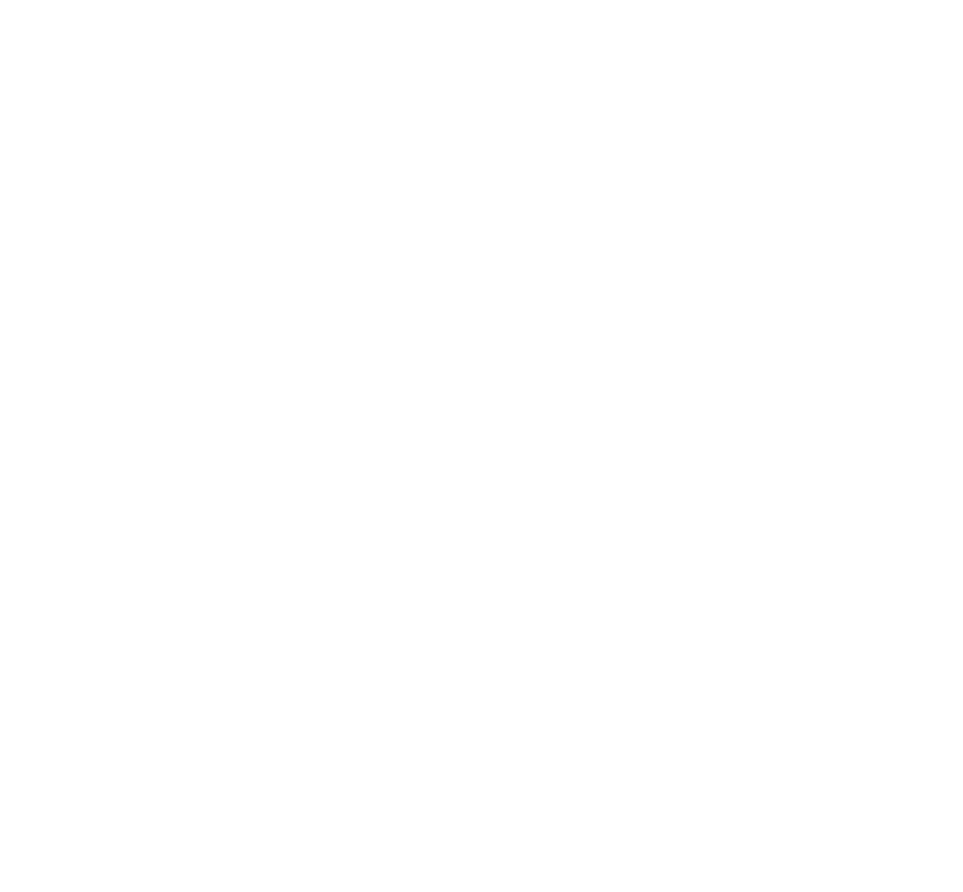
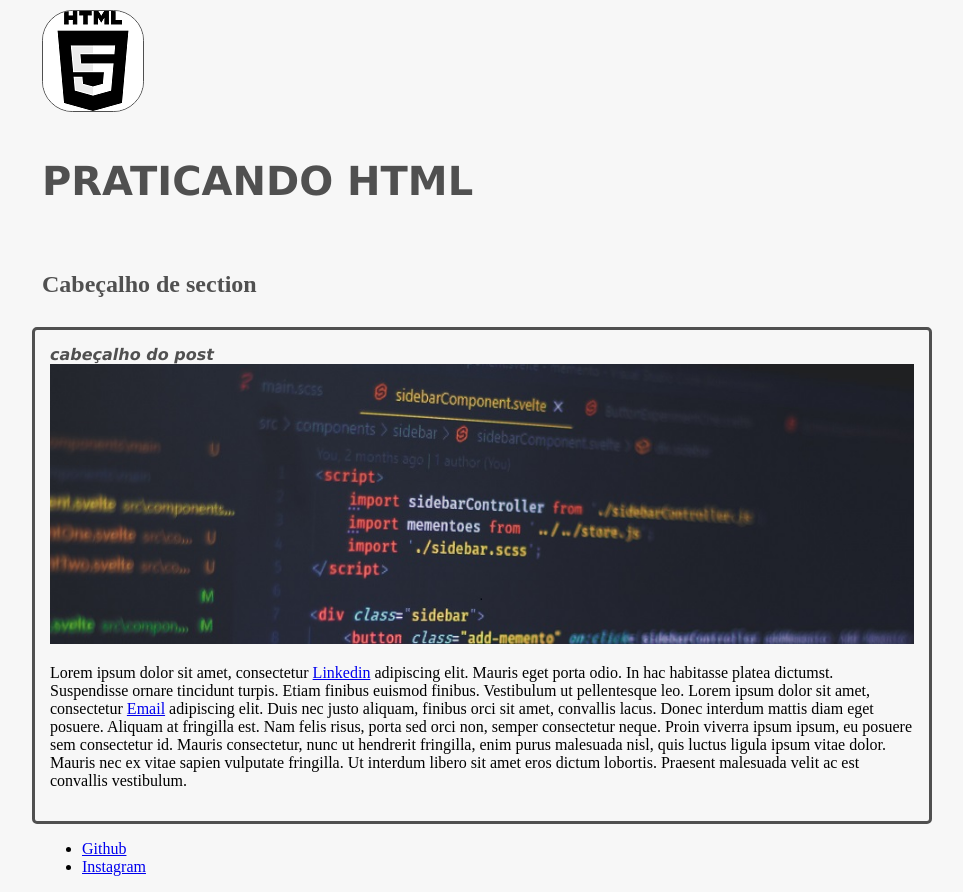
Before and after one commit to andre75021/bootcamp-decolatech, a plain HTML site: page Modulo II - HTML5_CSS3/index.html in a window 1280 px wide. Shown: the whole page, without its empty margins (158-1121 px from the left). Before the commit the page ends 800 px from the top, so only its background shows below. Drawn offline with Linux system fonts and the light colour scheme.

Commit message:
Finalizano modulo 2

```diff
--- a/Modulo II - HTML5_CSS3/index.html
+++ b/Modulo II - HTML5_CSS3/index.html
@@ -1,9 +1,40 @@
 <!DOCTYPE html>
 <html>
 <head>
-	<title></title>
+	<link rel="stylesheet" href="style.css">
+	<title>André Luiz</title>
 </head>
 <body>
+	<header class="head_main">
+		<img src="img/html.png" alt="logo HTML" class="image_top">
+		<h1 id="title">Praticando HTML</h1>
+	</header>
+	<section>
+		<header  class="cab_section">
+			<h2 class="subtitle">Cabeçalho de section</h2>
+		</header>
+		<article class="post">
+			<header>
+				<h3 class="post_title">cabeçalho do post</h3>
+				<img src="img/code.jpg" alt="Imagem de codigo" class="image_post">
+			</header>
+			<p>
+				Lorem ipsum dolor sit amet, consectetur <a href="https://www.linkedin.com/in/andré-luiz-rodrigues-alves-2ab98b166/" target="_blank">Linkedin</a> adipiscing elit. Mauris eget porta odio. In hac habitasse platea dictumst. Suspendisse ornare tincidunt turpis. Etiam finibus euismod finibus. Vestibulum ut pellentesque leo. Lorem ipsum dolor sit amet, consectetur <a href="mailto:andrelluiz.rodrigues@gmail.com" target="_blank">Email</a> adipiscing elit. Duis nec justo aliquam, finibus orci sit amet, convallis lacus. Donec interdum mattis diam eget posuere. Aliquam at fringilla est. Nam felis risus, porta sed orci non, semper consectetur neque. Proin viverra ipsum ipsum, eu posuere sem consectetur id. Mauris consectetur, nunc ut hendrerit fringilla, enim purus malesuada nisl, quis luctus ligula ipsum vitae dolor. Mauris nec ex vitae sapien vulputate fringilla. Ut interdum libero sit amet eros dictum lobortis. Praesent malesuada velit ac est convallis vestibulum.
+			</p>
+		</article>
+	</section>
+
+	<footer id="footer">
+		<ul>
+			<li>
+				<a href="https://github.com/andre75021" target="_blank">Github</a>
+			</li>
+			<li>
+				<a href="https://www.instagram.com/andre_l_ra/" target="_blank">Instagram</a>
+			</li>
+		</ul>
+
+	</footer>
 
 </body>
 </html>
--- /dev/null
+++ b/Modulo II - HTML5_CSS3/style.css
@@ -0,0 +1,57 @@
+body{
+	background: #f7f7f7;
+	max-width: 900px;
+	margin: auto;
+}
+
+#title, .subtitle, .post_title{
+	color: #505050;
+}
+
+#title{
+	font-family: verdana;
+	font-size: 40px;
+	text-transform: uppercase;
+
+}
+
+.subtitle{
+
+}
+
+.post_title{
+	font-family: Verdana, Arial;
+	font-size: 16px;
+	font-style: italic;
+	margin: 0;
+}
+
+.image_post{
+	width: 100%;
+}
+
+.head_main{
+	padding: 10px;
+}
+
+.cab_section{
+	padding: 10px;
+}
+
+.post{
+	padding: 15px;
+	border: 3px solid #505050;
+	margin-bottom: : 15px;
+	border-radius: 5px;
+}
+
+#footer{
+	padding: 0 0 0 0;
+	margin: 10px;
+}
+
+.image_top{
+	border: 1px solid #505050;
+	border-radius: 30%;
+	margin-bottom: 15px;
+}
```
Also changed, not shown: Modulo II - HTML5_CSS3/img/andredrown.jpg (added), Modulo II - HTML5_CSS3/img/code.jpg (added), Modulo II - HTML5_CSS3/img/html.png (added).
